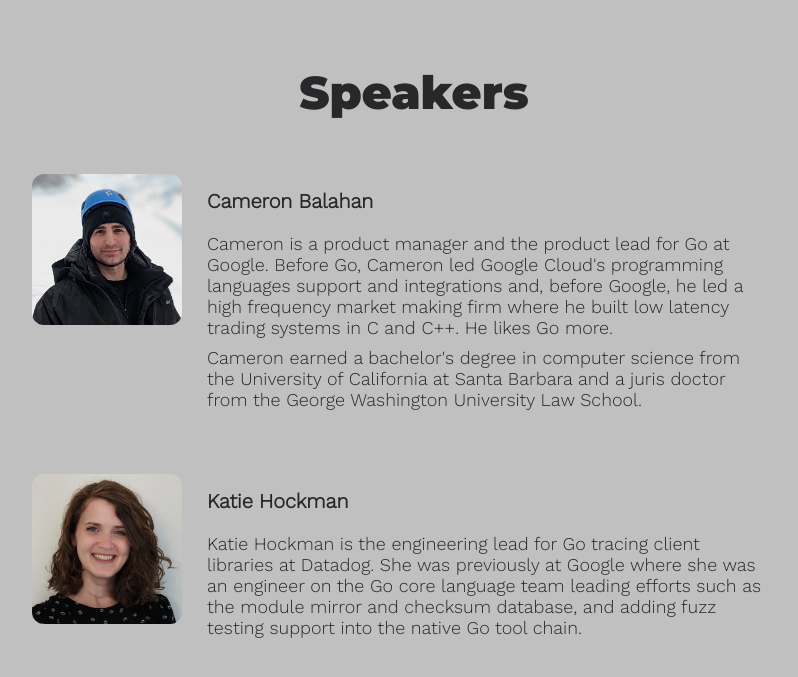
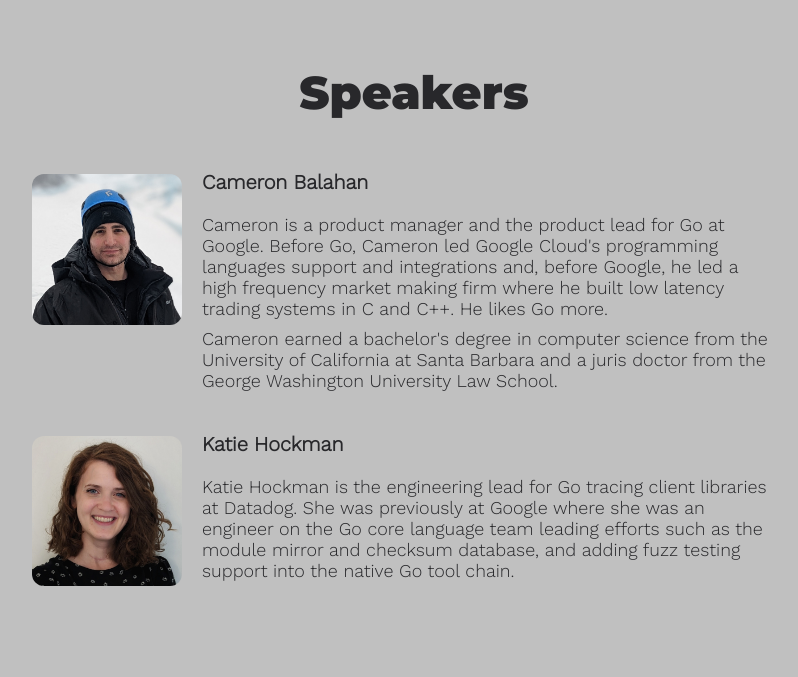
Before and after one commit to gothamgo/gothamgo.github.io, a Jekyll site: the page built from speakers.html, in a window 1280 px wide. Shown: the top 677 px of the page, without its empty margins (226-1024 px from the left). Built offline with Jekyll 4.4.1, drawn with Linux system fonts in a browser that asks for light colours.

Commit message:
Update speakers.html

```diff
--- a/speakers.html
+++ b/speakers.html
@@ -13,7 +13,7 @@ layout: default
     border-radius: 8%;
   }
   div.speaker-details {
-    padding: 25px;
+    padding: 6px 20px;
   }
   div.speaker p {
     color: #28282B;
```
